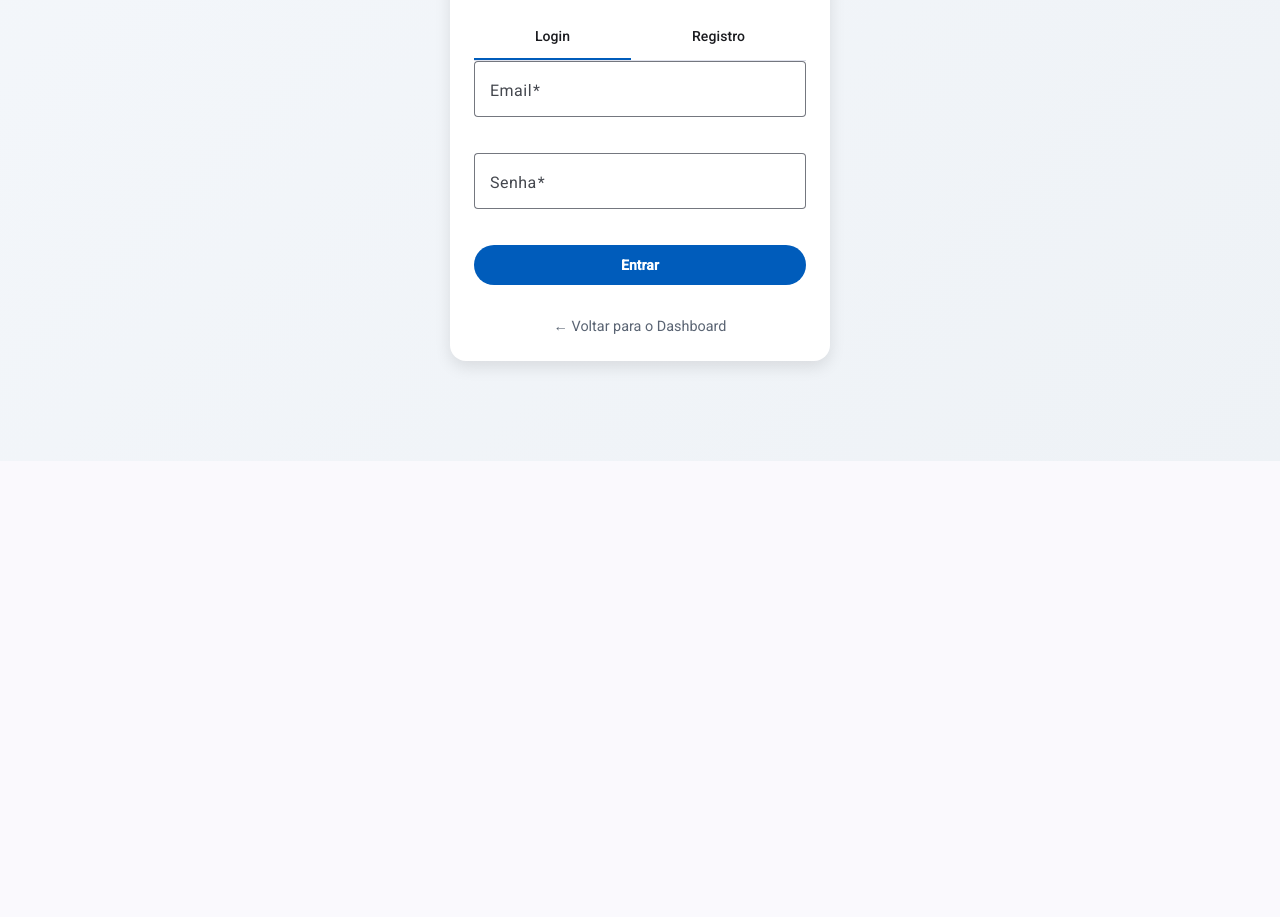
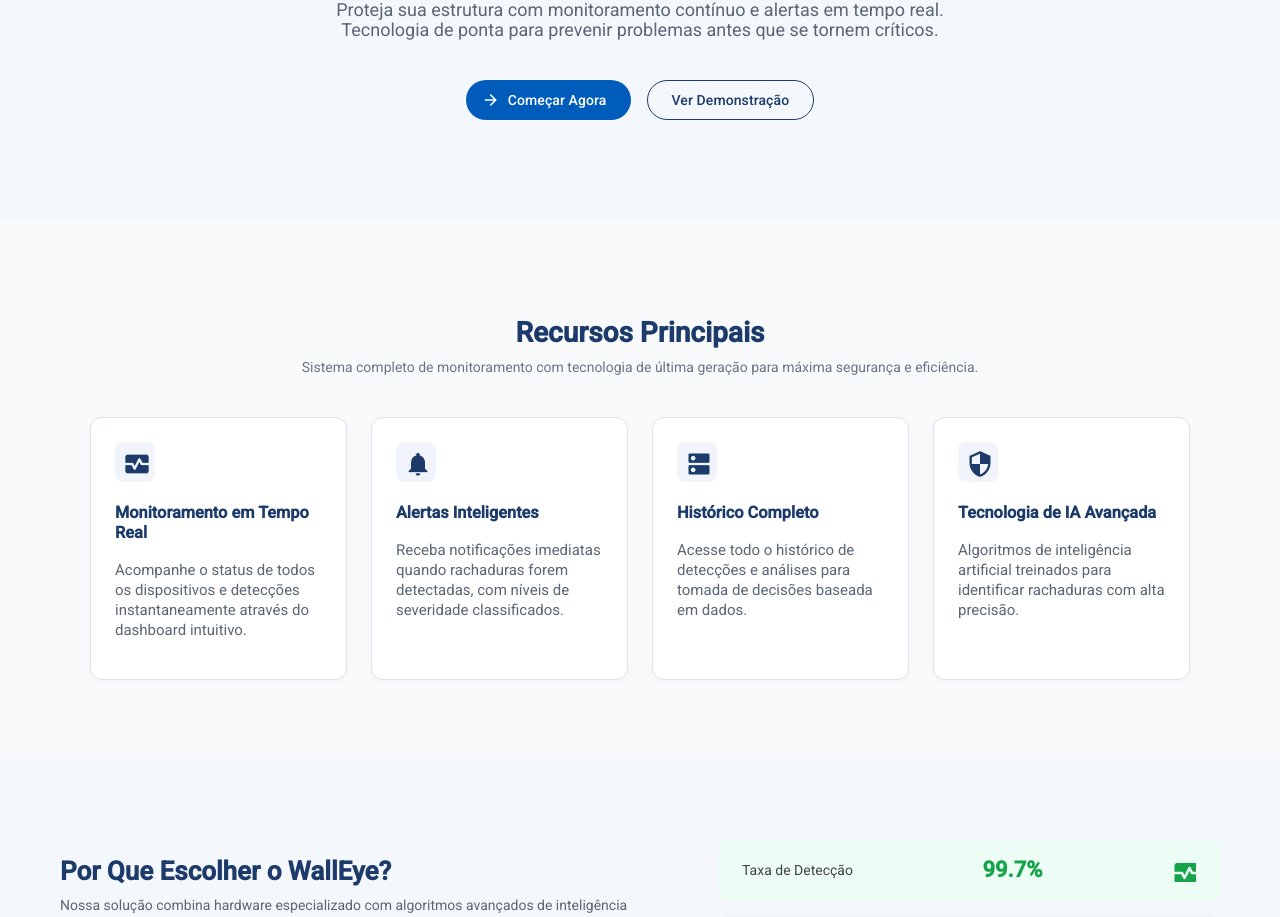
Before and after one commit to caioviterbo/walleye-frontend, an Angular app: page / in a window 1280 px wide. Shown: the part 339-1256 px from the top of the page. Before the commit the page ends 800 px from the top, so only its background shows below. Built offline with nearby package versions, Linux system fonts and the light colour scheme.

Commit message:
adicionado landing page

```diff
--- a/src/app/app.routes.ts
+++ b/src/app/app.routes.ts
@@ -3,7 +3,7 @@ import { Routes } from '@angular/router';
 export const routes: Routes = [
   {
     path: '' , pathMatch: 'full',
-    loadComponent: () => import('./pages/auth/auth').then(m => m.Auth)
+    loadComponent: () => import('./pages/landing/landing').then(m => m.Landing)
   },
   {
     path: 'dashboard' ,
--- a/src/app/pages/auth/auth.html
+++ b/src/app/pages/auth/auth.html
@@ -49,7 +49,7 @@
         </mat-tab>
       </mat-tab-group>
 
-      <a class="back-link" href="#">← Voltar para o Dashboard</a>
+      <a class="back-link" href="#">← Voltar para o início</a>
     </mat-card>
   </div>
 </div>
--- a/src/app/pages/auth/auth.ts
+++ b/src/app/pages/auth/auth.ts
@@ -71,7 +71,13 @@ export class Auth {
         this.registerForm.value.email,
         this.registerForm.value.senha,
       );
-      this.authService.registrarUsuario(registro).subscribe();
+      this.authService.registrarUsuario(registro).subscribe({
+        next:(value) => {
+           this.router.navigate(['/dashboard']);
+        }, error(err) {
+          alert('Erro ao se registrar!');
+        },
+      });
 
     }
   }
--- /dev/null
+++ b/src/app/pages/landing/landing.html
@@ -0,0 +1,87 @@
+<app-toolbar></app-toolbar>
+<section class="hero">
+  <div class="hero-content">
+    <h1>Detecção Inteligente de <br> Rachaduras com IA</h1>
+    <p>
+      Proteja sua estrutura com monitoramento contínuo e alertas em tempo real. <br>
+      Tecnologia de ponta para prevenir problemas antes que se tornem críticos.
+    </p>
+
+    <div class="actions">
+      <button mat-flat-button color="primary" (click)="onAccessSystem()">
+        Começar Agora <mat-icon>arrow_forward</mat-icon>
+      </button>
+      <button mat-stroked-button (click)="onDemo()">Ver Demonstração</button>
+    </div>
+  </div>
+</section>
+
+<!-- Recursos Principais -->
+<section class="features">
+  <h2>Recursos Principais</h2>
+  <p class="subtitle">
+    Sistema completo de monitoramento com tecnologia de última geração para máxima segurança e eficiência.
+  </p>
+
+  <div class="feature-grid">
+    <div class="feature-card" *ngFor="let f of features">
+      <mat-icon class="feature-icon">{{ f.icon }}</mat-icon>
+      <h3>{{ f.title }}</h3>
+      <p>{{ f.description }}</p>
+    </div>
+  </div>
+</section>
+
+<!-- Por Que Escolher -->
+<section class="why">
+  <div class="why-left">
+    <h2>Por Que Escolher o WallEye?</h2>
+    <p>
+      Nossa solução combina hardware especializado com algoritmos avançados de inteligência artificial para fornecer o sistema de monitoramento estrutural mais confiável do mercado.
+    </p>
+
+    <ul>
+      <li *ngFor="let b of benefits">
+        <mat-icon class="check">check_circle</mat-icon> {{ b }}
+      </li>
+    </ul>
+  </div>
+
+  <div class="why-right">
+    <div class="stat green">
+      <p>Taxa de Detecção</p>
+      <h3>99.7%</h3>
+      <mat-icon>monitor_heart</mat-icon>
+    </div>
+
+    <div class="stat blue-light">
+      <p>Tempo de Resposta</p>
+      <h3>&lt; 1s</h3>
+      <mat-icon>notifications</mat-icon>
+    </div>
+
+    <div class="stat blue">
+      <p>Dispositivos Ativos</p>
+      <h3>1,200+</h3>
+      <mat-icon>dns</mat-icon>
+    </div>
+  </div>
+</section>
+
+<!-- Call to Action -->
+<section class="cta">
+  <h2>Pronto para Proteger Sua Estrutura?</h2>
+  <p>Junte-se a centenas de empresas que confiam no WallEye para manter suas estruturas seguras.</p>
+  <button mat-flat-button color="primary" (click)="onAccessSystem()">
+    Começar Gratuitamente <mat-icon>arrow_forward</mat-icon>
+  </button>
+</section>
+
+<!-- Footer -->
+<footer class="footer">
+  <div class="footer-left">
+    <mat-icon class="icon">shield</mat-icon>
+    <span><strong>WallEye</strong></span>
+  </div>
+  <p>© 2025 WallEye. Todos os direitos reservados.</p>
+</footer>
--- /dev/null
+++ b/src/app/pages/landing/landing.scss
@@ -0,0 +1,254 @@
+/* Hero Section */
+.hero {
+  background: #f4f7fb;
+  text-align: center;
+  padding: 100px 20px;
+
+  .hero-content {
+    max-width: 900px;
+    margin: 0 auto;
+
+    h1 {
+      font-size: 48px;
+      font-weight: 700;
+      color: #163b74;
+      margin-bottom: 20px;
+      line-height: 1.2;
+    }
+
+    p {
+      font-size: 18px;
+      color: #5b6675;
+      margin-bottom: 40px;
+    }
+
+    .actions {
+      display: flex;
+      justify-content: center;
+      gap: 16px;
+
+      button[mat-flat-button] {
+        padding: 10px 24px;
+      }
+
+      button[mat-stroked-button] {
+        border-color: #1c3b6b;
+        color: #1c3b6b;
+
+        &:hover {
+          background-color: #e6ecf7;
+        }
+      }
+    }
+  }
+}
+
+/* === Features === */
+.features {
+  background-color: #f8fafc;
+  text-align: center;
+  padding: 80px 20px;
+
+  h2 {
+    font-size: 28px;
+    font-weight: 700;
+    color: #1c3b6b;
+    margin-bottom: 12px;
+  }
+
+  .subtitle {
+    color: #6b7585;
+    margin-bottom: 40px;
+  }
+
+  .feature-grid {
+    display: grid;
+    grid-template-columns: repeat(auto-fit, minmax(250px, 1fr));
+    gap: 24px;
+    max-width: 1100px;
+    margin: 0 auto;
+  }
+
+  .feature-card {
+    background: white;
+    border: 1px solid #dee4ef;
+    border-radius: 12px;
+    padding: 24px;
+    text-align: left;
+    box-shadow: 0 2px 8px rgba(0, 0, 0, 0.03);
+    transition: all 0.3s ease;
+
+    &:hover {
+      transform: translateY(-4px);
+      box-shadow: 0 6px 16px rgba(0, 0, 0, 0.08);
+    }
+
+    .feature-icon {
+      background: #f1f4fa;
+      padding: 8px;
+      border-radius: 8px;
+      font-size: 28px;
+      color: #1c3b6b;
+    }
+
+    h3 {
+      font-weight: 700;
+      color: #1c3b6b;
+      margin-top: 16px;
+    }
+
+    p {
+      color: #5b6675;
+      font-size: 15px;
+    }
+  }
+}
+
+/* === Why Section === */
+.why {
+  display: flex;
+  justify-content: space-between;
+  align-items: start;
+  flex-wrap: wrap;
+  gap: 40px;
+  padding: 80px 60px;
+  background: #f4f7fb;
+
+  .why-left {
+    flex: 1 1 50%;
+
+    h2 {
+      font-size: 26px;
+      font-weight: 700;
+      color: #1c3b6b;
+      margin-bottom: 12px;
+    }
+
+    p {
+      color: #5b6675;
+      margin-bottom: 20px;
+    }
+
+    ul {
+      list-style: none;
+      padding: 0;
+
+      li {
+        display: flex;
+        align-items: center;
+        margin-bottom: 10px;
+        color: #2b2b2b;
+        font-size: 16px;
+
+        .check {
+          color: #16a34a;
+          margin-right: 8px;
+        }
+      }
+    }
+  }
+
+  .why-right {
+    flex: 1 1 40%;
+    display: flex;
+    flex-direction: column;
+    gap: 16px;
+
+    .stat {
+      border-radius: 10px;
+      padding: 18px 24px;
+      display: flex;
+      justify-content: space-between;
+      align-items: center;
+
+      p {
+        margin: 0;
+        color: #444;
+        font-size: 14px;
+      }
+
+      h3 {
+        margin: 0;
+        font-weight: 700;
+        font-size: 22px;
+      }
+
+      mat-icon {
+        font-size: 30px;
+      }
+    }
+
+    .green {
+      background: #ecfdf5;
+      color: #16a34a;
+    }
+
+    .blue-light {
+      background: #eef2f6;
+      color: #1c3b6b;
+    }
+
+    .blue {
+      background: #e5f0ff;
+      color: #1c3b6b;
+    }
+  }
+}
+
+/* === CTA === */
+.cta {
+  text-align: center;
+  background: linear-gradient(180deg, #eaf1fb, #dfe7f4);
+  padding: 80px 20px;
+
+  h2 {
+    color: #1c3b6b;
+    font-size: 24px;
+    font-weight: 700;
+  }
+
+  p {
+    color: #5b6675;
+    margin-bottom: 20px;
+  }
+
+  button {
+    background-color: #1c3b6b;
+    color: white;
+    font-weight: 600;
+
+    &:hover {
+      background-color: #274a8b;
+    }
+  }
+}
+
+/* === Footer === */
+.footer {
+  display: flex;
+  justify-content: space-between;
+  align-items: center;
+  background: #f8fafc;
+  padding: 16px 60px;
+  border-top: 1px solid #e0e6ee;
+
+  .footer-left {
+    display: flex;
+    align-items: center;
+    gap: 8px;
+
+    .icon {
+      color: #1c3b6b;
+    }
+
+    span {
+      color: #1c3b6b;
+      font-weight: 600;
+    }
+  }
+
+  p {
+    color: #6b7585;
+    font-size: 13px;
+  }
+}
--- /dev/null
+++ b/src/app/pages/landing/landing.ts
@@ -0,0 +1,62 @@
+import { CommonModule } from '@angular/common';
+import { Component } from '@angular/core';
+import { MatButtonModule } from '@angular/material/button';
+import { MatIconModule } from '@angular/material/icon';
+import { RouterModule } from '@angular/router';
+import { Toolbar } from "../../shared/pages/toolbar/toolbar";
+
+@Component({
+  selector: 'app-landing',
+  imports: [
+    CommonModule,
+    MatButtonModule,
+    MatIconModule,
+    RouterModule,
+    Toolbar
+],
+  templateUrl: './landing.html',
+  styleUrl: './landing.scss'
+})
+export class Landing {
+  features = [
+    {
+      icon: 'monitor_heart',
+      title: 'Monitoramento em Tempo Real',
+      description: 'Acompanhe o status de todos os dispositivos e detecções instantaneamente através do dashboard intuitivo.'
+    },
+    {
+      icon: 'notifications',
+      title: 'Alertas Inteligentes',
+      description: 'Receba notificações imediatas quando rachaduras forem detectadas, com níveis de severidade classificados.'
+    },
+    {
+      icon: 'dns',
+      title: 'Histórico Completo',
+      description: 'Acesse todo o histórico de detecções e análises para tomada de decisões baseada em dados.'
+    },
+    {
+      icon: 'security',
+      title: 'Tecnologia de IA Avançada',
+      description: 'Algoritmos de inteligência artificial treinados para identificar rachaduras com alta precisão.'
+    }
+  ];
+
+  benefits = [
+    'Prevenção de acidentes estruturais',
+    'Redução de custos com manutenção',
+    'Monitoramento 24/7 automatizado',
+    'Relatórios detalhados e exportáveis',
+    'Interface intuitiva e responsiva',
+    'Suporte técnico especializado'
+  ];
+
+  onAccessSystem() {
+    // redireciona para a página de login
+    window.location.href = '/auth';
+  }
+
+  onDemo() {
+    // redireciona para página de demonstração (ou modal futuro)
+    alert('Demonstração em desenvolvimento!');
+  }
+}
```
Also changed, not shown: 1 other file (tests, documents, lock files or other folders).
